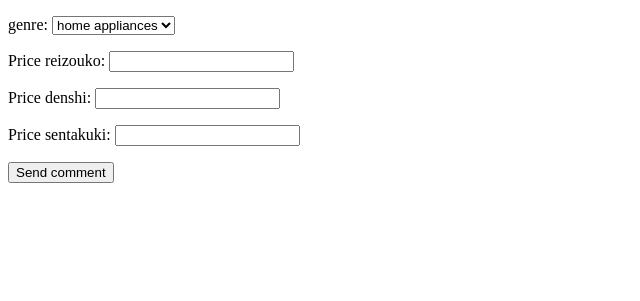
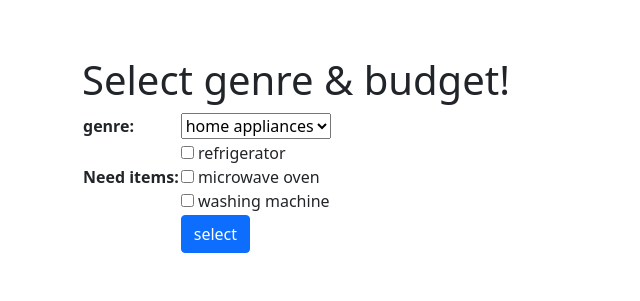
Before and after one commit to daikinakai/rakutenTech_team5, a Django app: page /myapp/ in a window 1280 px wide. Shown: the top 301 px of the page, without its empty margins (0-640 px from the left). Run offline with Django 4.2, Linux system fonts and the light colour scheme.

Commit message:
takeさん　merge途中

```diff
--- a/myapp/forms.py
+++ b/myapp/forms.py
@@ -10,3 +10,23 @@ class MyForm(forms.Form):
     price_reizouko = forms.IntegerField()
     price_denshi = forms.IntegerField()
     price_sentakuki = forms.IntegerField()
+
+class CheckForm(forms.Form):
+    data = [('home appliances', 'home appliances')]
+    genre = forms.ChoiceField(label='genre', choices=data)
+
+    home_appliances_choices = [
+    ("refrigerator_price", "refrigerator"),
+    ("microwave_oven_price", "microwave oven"),
+    ("washing_machine_price", "washing machine"),
+    ]
+
+    Need_items = forms.MultipleChoiceField(
+        required=True,
+        widget=forms.CheckboxSelectMultiple,
+        choices=home_appliances_choices,
+    )
+
+
+class PriceForm(forms.Form):
+    pass
--- a/myapp/templates/myapp/home.html
+++ b/myapp/templates/myapp/home.html
@@ -1,17 +1,19 @@
-<!doctype html>
-<html lang="en">
-
-<head>
-    <meta charset="UTF-8">
-    <title>Python Course</title>
-</head>
-
-<body>
-    <form action="{% url 'myapp:view_page' %}" method="post">
-        {% csrf_token %}
-        {{ form.as_p }}
-        <input type="submit" value="Send comment">
-    </form>
-</body>
-
-</html>
+{% extends 'myapp/base.html' %}
+{% block headTitle %}
+{{headtitle}}
+{% endblock %}
+{% block content %}
+<div class="container py-5">
+    <h1>{{title}}</h1>
+    <form method="post">{% csrf_token %}
+        <table>
+            {{ form.as_table }}
+            <tr>
+                <td></td>
+                <td>
+                    <input type="submit" value="{{btn}}" class="btn btn-primary">
+                </td>
+            </tr>
+        </table>
+</div>
+{% endblock %}
--- a/myapp/views.py
+++ b/myapp/views.py
@@ -1,7 +1,9 @@
 from django.shortcuts import render, redirect
 from django.http import JsonResponse
 import requests
-from .forms import MyForm
+from .forms import CheckForm, PriceForm
+from django import forms
+
 
 APPLICATION_ID = "1098599347371457724"
 
@@ -19,16 +21,66 @@ def success_view(request):
 
         return render(request, 'myapp/views.html', {'data': data })
 
+
+
 def input_view(request):
+    params = {
+        'headtitle' : 'team5',
+        'title' : 'Select genre & budget!',
+        'form' : CheckForm(),
+        'btn' : 'select',
+    }
+
     if request.method == 'POST':
-        form = MyForm(request.POST)
-        if form.is_valid():
-            # データが正常に処理された場合、リダイレクト
+        keys = request.POST.keys()
+        if 'genre' in keys and 'Need_items' in keys:
+            form = CheckForm(request.POST)
+            if form.is_valid():
+                params = {
+                    'headtitle' : 'team5',
+                    'title' : 'Select genere & budget!',
+                    'btn' : 'get recommend',
+                }
+                temp = form.cleaned_data.get('Need_items')
+
+                dyn_form = PriceForm()
+                for k in temp:
+                    dyn_form.fields[k.replace('_',' ')] = forms.IntegerField(\
+                                min_value=0)
+                dyn_form.fields['budget_over'] = forms.BooleanField(required=False)
+                params['form'] = dyn_form
+                return render(request, 'myapp/home.html', params)
+            else:
+                return render(request, 'myapp/home.html', params)
+        # 金額入力
+        elif 'refrigerator price' in keys\
+            or 'microwave oven price' in keys\
+                or 'washing machine price' in keys:
+
+            for k in keys:
+                if k != 'csrfmiddlewaretoken':
+                    params[k] = request.POST[k]
+
+
+            params['title'] = 'view_list'
+            params['headtitle'] = 'team5'
+            del params['form'], params['btn']
+
             return redirect('myapp:view_page')
+
+
     else:
-        form = MyForm()  # GETリクエストの場合、空のフォームを表示
+        return render(request, 'myapp/home.html', params)
+# def input_view(request):
+#     if request.method == 'POST':
+#         form = MyForm(request.POST)
+#         if form.is_valid():
+#             # データが正常に処理された場合、リダイレクト
+#             return redirect('myapp:view_page')
+#     else:
+#         form = MyForm()  # GETリクエストの場合、空のフォームを表示
 
-    return render(request, 'myapp/home.html', {'form': form})
+#     return render(request, 'myapp/home.html', {'form': form})
 
 def api(params):
     ITEM_GENRE_ID = {
```
